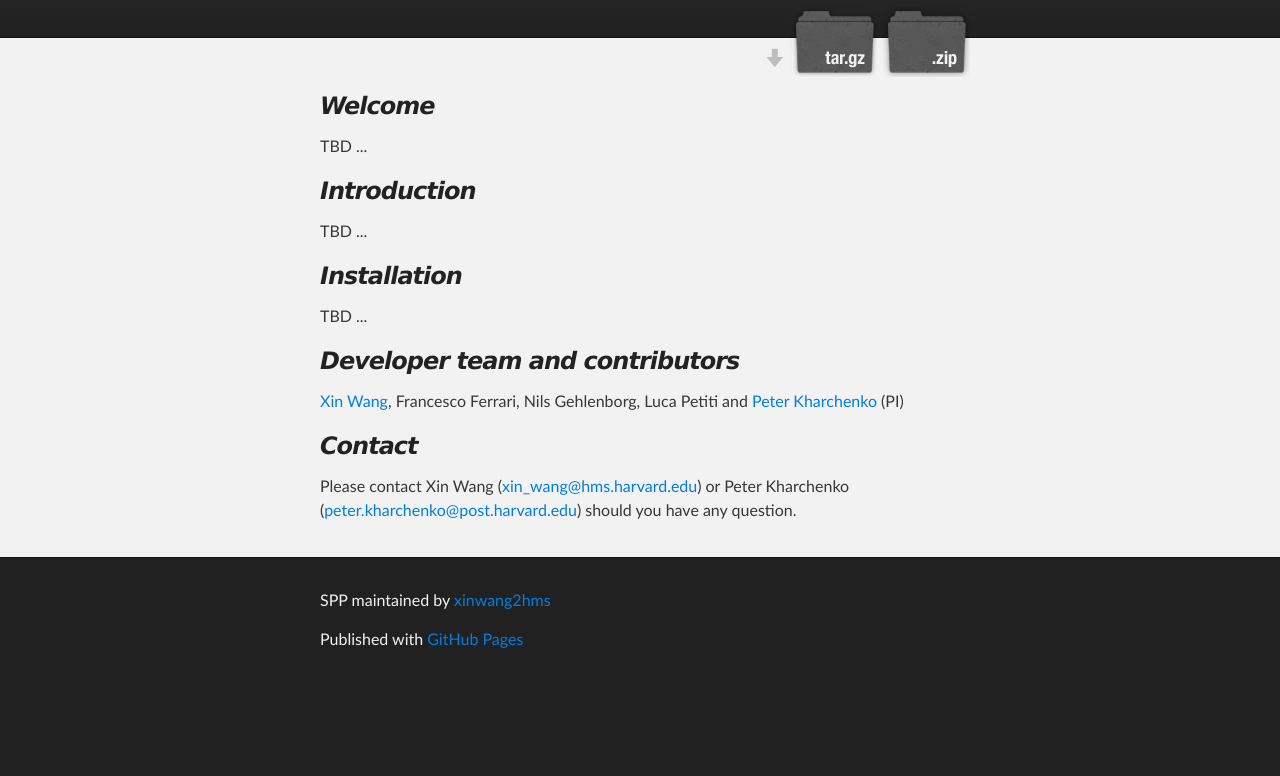
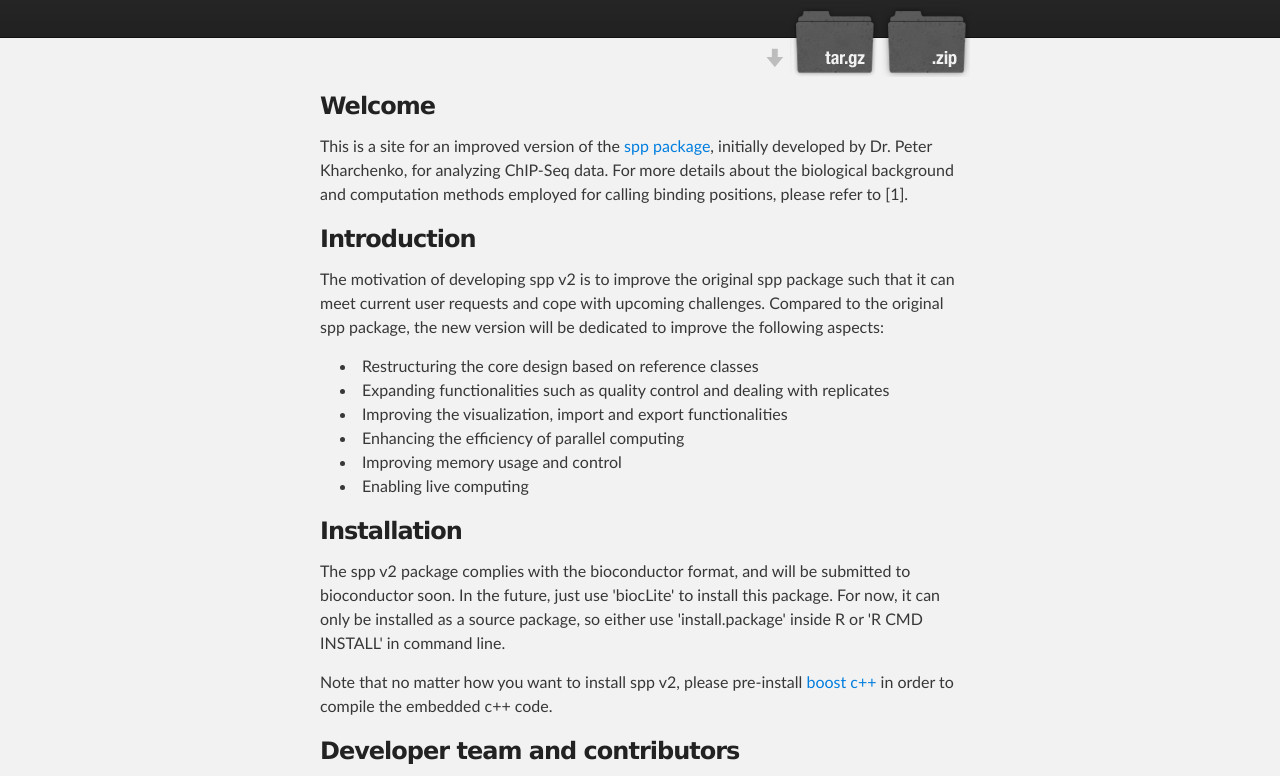
Before and after one commit to xinwang2hms/SPP, a plain HTML site: page index.html in a window 1280 px wide. Shown: the part 172-948 px from the top of the page. Before the commit the page ends 858 px from the top, so only its background shows below. Drawn offline with Linux system fonts and the light colour scheme.

Commit message:
Create gh-pages branch via GitHub

```diff
--- a/index.html
+++ b/index.html
@@ -4,11 +4,11 @@
   <head>
     <meta charset='utf-8' />
     <meta http-equiv="X-UA-Compatible" content="chrome=1" />
-    <meta name="description" content="SPP : An R package for ChIP-seq data analysis" />
+    <meta name="description" content="SPP v2 : An R package for ChIP-seq data analysis" />
 
     <link rel="stylesheet" type="text/css" media="screen" href="stylesheets/stylesheet.css">
 
-    <title>SPP</title>
+    <title>SPP v2</title>
   </head>
 
   <body>
@@ -18,7 +18,7 @@
         <header class="inner">
           <a id="forkme_banner" href="https://github.com/xinwang2hms/SPP">View on GitHub</a>
 
-          <h1 id="project_title">SPP</h1>
+          <h1 id="project_title">SPP v2</h1>
           <h2 id="project_tagline">An R package for ChIP-seq data analysis</h2>
 
             <section id="downloads">
@@ -32,41 +32,53 @@
     <div id="main_content_wrap" class="outer">
       <section id="main_content" class="inner">
         <h3>
-<a name="welcome" class="anchor" href="#welcome"><span class="octicon octicon-link"></span></a><em>Welcome</em>
+<a name="welcome" class="anchor" href="#welcome"><span class="octicon octicon-link"></span></a><strong>Welcome</strong>
 </h3>
 
-<p>TBD ...</p>
+<p>This is a site for an improved version of the <a href="http://compbio.med.harvard.edu/Supplements/ChIP-seq/tutorial.html">spp package</a>, initially developed by Dr. Peter Kharchenko, for analyzing ChIP-Seq data. For more details about the biological background and computation methods employed for calling binding positions, please refer to [1].</p>
 
 <h3>
-<a name="introduction" class="anchor" href="#introduction"><span class="octicon octicon-link"></span></a><em>Introduction</em>
+<a name="introduction" class="anchor" href="#introduction"><span class="octicon octicon-link"></span></a><strong>Introduction</strong>
 </h3>
 
-<p>TBD ...</p>
+<p>The motivation of developing spp v2 is to improve the original spp package such that it can meet current user requests and cope with upcoming challenges. Compared to the original spp package, the new version will be dedicated to improve the following aspects:</p>
+
+<ul>
+<li>Restructuring the core design based on reference classes</li>
+<li>Expanding functionalities such as quality control and dealing with replicates</li>
+<li>Improving the visualization, import and export functionalities </li>
+<li>Enhancing the efficiency of parallel computing </li>
+<li>Improving memory usage and control</li>
+<li>Enabling live computing</li>
+</ul><h3>
+<a name="installation" class="anchor" href="#installation"><span class="octicon octicon-link"></span></a><strong>Installation</strong>
+</h3>
+
+<p>The spp v2 package complies with the bioconductor format, and will be submitted to bioconductor soon. In the future, just use 'biocLite' to install this package. For now, it can only be installed as a source package, so either use 'install.package' inside R or 'R CMD INSTALL' in command line. </p>
+
+<p>Note that no matter how you want to install spp v2, please pre-install <a href="http://www.boost.org/">boost c++</a> in order to compile the embedded c++ code. </p>
 
 <h3>
-<a name="installation" class="anchor" href="#installation"><span class="octicon octicon-link"></span></a><em>Installation</em>
-</h3>
-
-<p>TBD ...</p>
-
-<h3>
-<a name="developer-team-and-contributors" class="anchor" href="#developer-team-and-contributors"><span class="octicon octicon-link"></span></a><em>Developer team and contributors</em>
-</h3>
+<a name="developer-team-and-contributors" class="anchor" href="#developer-team-and-contributors"><span class="octicon octicon-link"></span></a>Developer team and contributors</h3>
 
 <p><a href="https://www.researchgate.net/profile/Xin_Wang36">Xin Wang</a>, Francesco Ferrari, Nils Gehlenborg, Luca Petiti and <a href="http://pklab.med.harvard.edu/people.html">Peter Kharchenko</a> (PI)</p>
 
 <h3>
-<a name="contact" class="anchor" href="#contact"><span class="octicon octicon-link"></span></a><em>Contact</em>
-</h3>
+<a name="contact" class="anchor" href="#contact"><span class="octicon octicon-link"></span></a>Contact</h3>
 
-<p>Please contact Xin Wang (<a href="mailto:xin_wang@hms.harvard.edu">xin_wang@hms.harvard.edu</a>) or Peter Kharchenko (<a href="mailto:peter.kharchenko@post.harvard.edu">peter.kharchenko@post.harvard.edu</a>) should you have any question. </p>
+<p>Please contact Xin Wang (<a href="mailto:xin_wang@hms.harvard.edu">xin_wang@hms.harvard.edu</a>) or Peter Kharchenko (<a href="mailto:peter.kharchenko@post.harvard.edu">peter.kharchenko@post.harvard.edu</a>) if you have any comments, suggestions or find any bug in the package. </p>
+
+<h3>
+<a name="references" class="anchor" href="#references"><span class="octicon octicon-link"></span></a>REFERENCES</h3>
+
+<p>[1] Kharchenko PV, Tolstorukov MY, Park PJ. Design and analysis of ChIP-seq experiments for DNA-binding proteins. Nat Biotechnol. 2008 Dec;26(12):1351-9</p>
       </section>
     </div>
 
     <!-- FOOTER  -->
     <div id="footer_wrap" class="outer">
       <footer class="inner">
-        <p class="copyright">SPP maintained by <a href="https://github.com/xinwang2hms">xinwang2hms</a></p>
+        <p class="copyright">SPP v2 maintained by <a href="https://github.com/xinwang2hms">xinwang2hms</a></p>
         <p>Published with <a href="http://pages.github.com">GitHub Pages</a></p>
       </footer>
     </div>
--- a/stylesheets/stylesheet.css
+++ b/stylesheets/stylesheet.css
@@ -121,14 +121,11 @@ a {
   -ms-transition: text-shadow 0.5s ease;
 }
 
-#main_content a:hover {
-  color: #0069ba;
-  text-shadow: #0090ff 0px 0px 2px;
-}
+a:hover, a:focus {text-decoration: underline;}
 
-footer a:hover {
-  color: #43adff;
-  text-shadow: #0090ff 0px 0px 2px;
+footer a {
+  color: #F2F2F2;
+  text-decoration: underline;
 }
 
 em {
@@ -251,11 +248,6 @@ td {
 form {
   background: #f2f2f2;
   padding: 20px;
-}
-
-img {
-  width: 100%;
-  max-width: 100%;
 }
 
 /*******************************************************************************
```
Also changed, not shown: params.json (+1 -1 lines).
